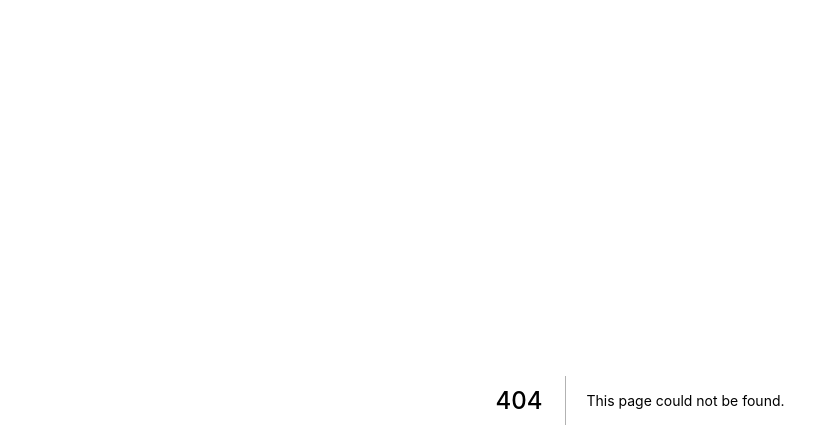
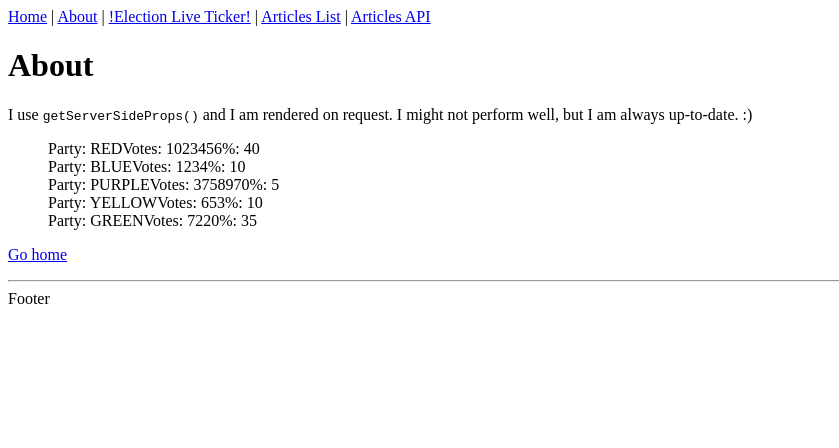
Before and after one commit to fundapulic84/mini-cms, a Next.js app: page /liveTicker in a window 1280 px wide. Before the commit this address had no page. Shown: the top 448 px of the page, without its empty margins (0-839 px from the left). Built offline with nearby package versions, Linux system fonts and the light colour scheme.

Commit message:
add election liveticker

```diff
--- /dev/null
+++ b/components/ElectionResults.tsx
@@ -0,0 +1,22 @@
+//import StageItem from "./StageItem";
+import { Party } from "../interfaces";
+import ListItem from "./ListItem";
+import styles from "./Stage.module.css";
+
+type Props = {
+  props: Party[];
+};
+
+const ElectionResults = ({ props }: Props) => (
+  <ul className={styles.stage}>
+    {props.map((item) => (
+      <li key={item.id}>
+        Party: {item.name}
+        Votes: {item.votes}
+        %: {item.percentage}
+      </li>
+    ))}
+  </ul>
+);
+
+export default ElectionResults;
--- a/components/Layout.tsx
+++ b/components/Layout.tsx
@@ -32,6 +32,10 @@ const Layout = ({ children, title = "This is the default title" }: Props) => (
           <a>About</a>
         </Link>{" "}
         |{" "}
+        <Link href="/liveTicker">
+          <a>!Election Live Ticker!</a>
+        </Link>{" "}
+        |{" "}
         <Link href="/articles">
           <a>Articles List</a>
         </Link>{" "}
--- /dev/null
+++ b/pages/liveTicker.tsx
@@ -0,0 +1,35 @@
+import { GetServerSideProps } from "next";
+import Link from "next/link";
+import Layout from "../components/Layout";
+import { Party } from "../interfaces";
+import { dummyElectionData } from "../utils/election-data";
+import ElectionResults from "../components/ElectionResults";
+
+type Props = {
+  props: Party[];
+};
+
+const WithServerSideProps = ({ props }: Props) => (
+  <Layout title="About">
+    <h1>About</h1>
+    <p>
+      I use <code>getServerSideProps()</code> and I am rendered on request. I
+      might not perform well, but I am always up-to-date. :)
+    </p>
+    <ElectionResults props={props} />
+    <p>
+      <Link href="/">
+        <a>Go home</a>
+      </Link>
+    </p>
+  </Layout>
+);
+
+export const getServerSideProps: GetServerSideProps = async () => {
+  const props: Party[] = dummyElectionData;
+  return {
+    props: { props },
+  };
+};
+
+export default WithServerSideProps;
--- /dev/null
+++ b/utils/election-data.ts
@@ -0,0 +1,34 @@
+import { Party } from "../interfaces";
+
+export const dummyElectionData: Party[] = [
+  {
+    id: 1,
+    name: "RED",
+    votes: 1023456,
+    percentage: 40,
+  },
+  {
+    id: 2,
+    name: "BLUE",
+    votes: 1234,
+    percentage: 10,
+  },
+  {
+    id: 3,
+    name: "PURPLE",
+    votes: 3758970,
+    percentage: 5,
+  },
+  {
+    id: 4,
+    name: "YELLOW",
+    votes: 653,
+    percentage: 10,
+  },
+  {
+    id: 5,
+    name: "GREEN",
+    votes: 7220,
+    percentage: 35,
+  },
+];
```
Also changed, not shown: interfaces/index.ts (+7 -0 lines), pages/index.tsx (+6 -2 lines).
